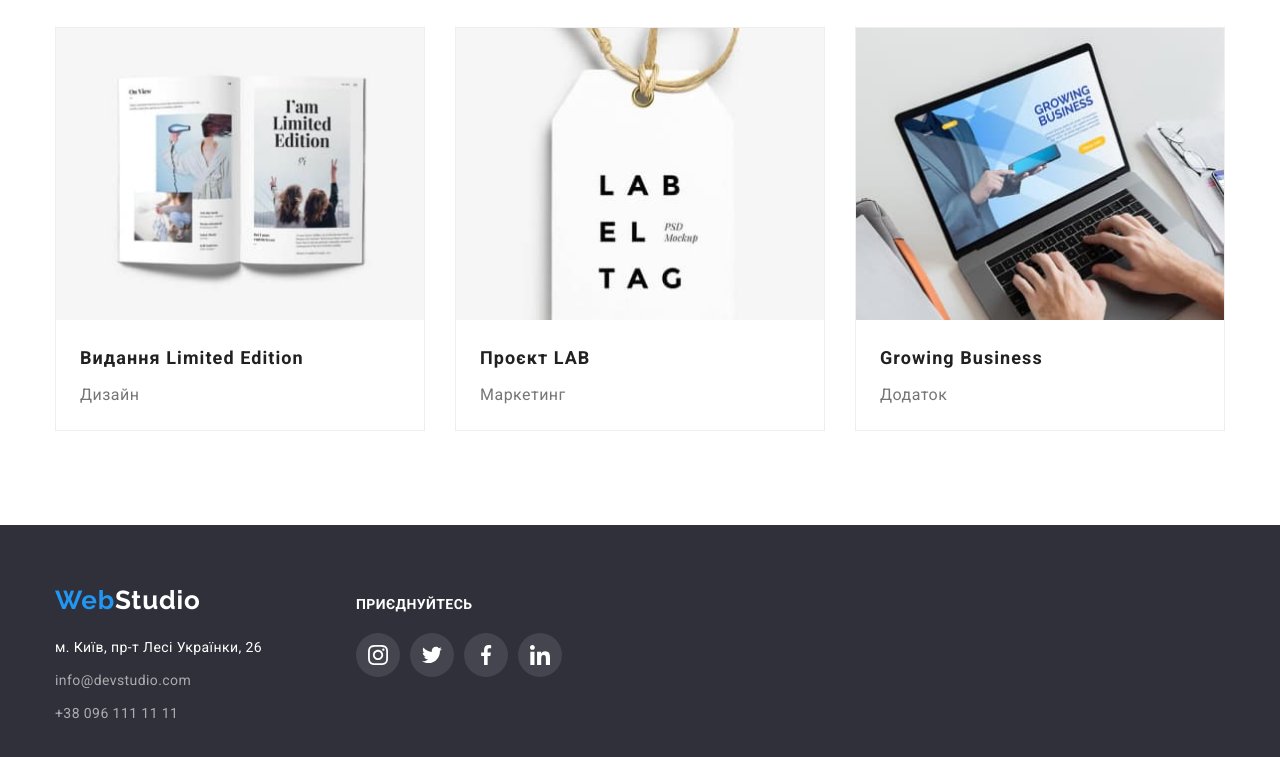
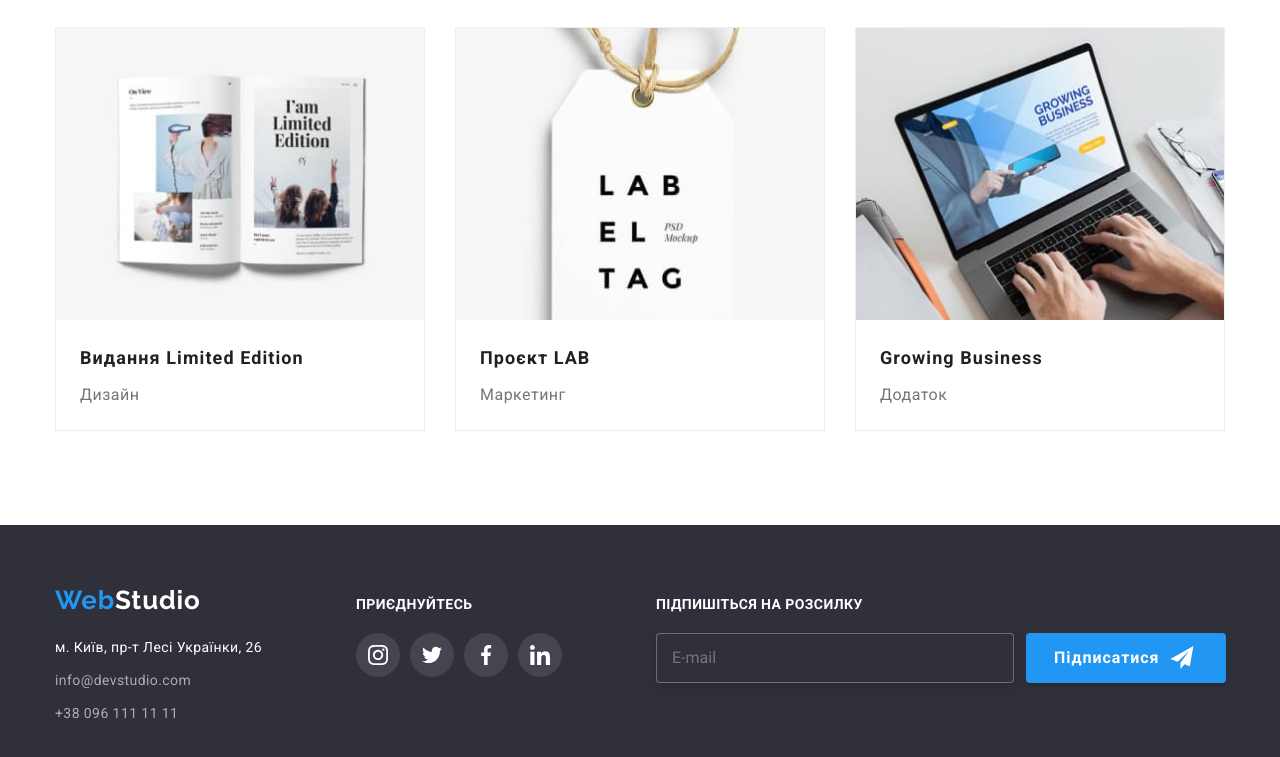
Before and after one commit to SVoievodin/goit-markup-hw-06, a plain HTML site: page portfolio.html in a window 1280 px wide. Shown: the part 1102-1859 px from the top of the page. Drawn offline with nearby package versions, Linux system fonts and the light colour scheme.

Commit message:
додає підписку в портфоліо

```diff
--- a/portfolio.html
+++ b/portfolio.html
@@ -275,6 +275,20 @@
             </li>
           </ul>
         </div>
+                <!-- Форма "Підписатися" -->
+                <div class="subscribe-container">
+          <p class="text-join">Підпишіться на розсилку</p>
+          <form class="subscribe-form" name="subscribe-form">
+            <label>
+              <input class="subscribe-input" type="email" name="email" placeholder="E-mail" />
+            </label>
+            <button class="button-subscribe" type="submit">
+              Підписатися<svg class="icon-send" width="24" height="24">
+                <use href="./images/icons.svg#icon-iconsend"></use>
+              </svg>
+            </button>
+          </form>
+        </div>
       </div>
     </footer>
   </body>
```
